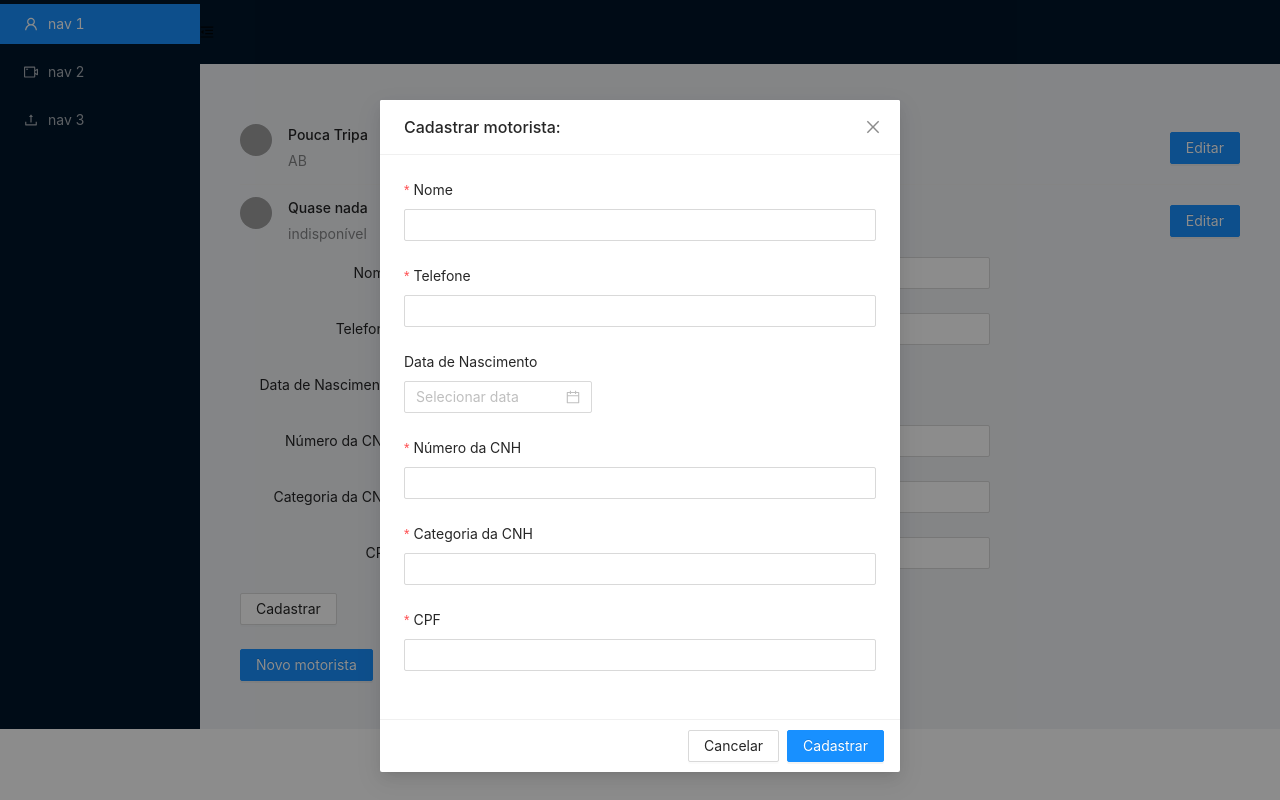
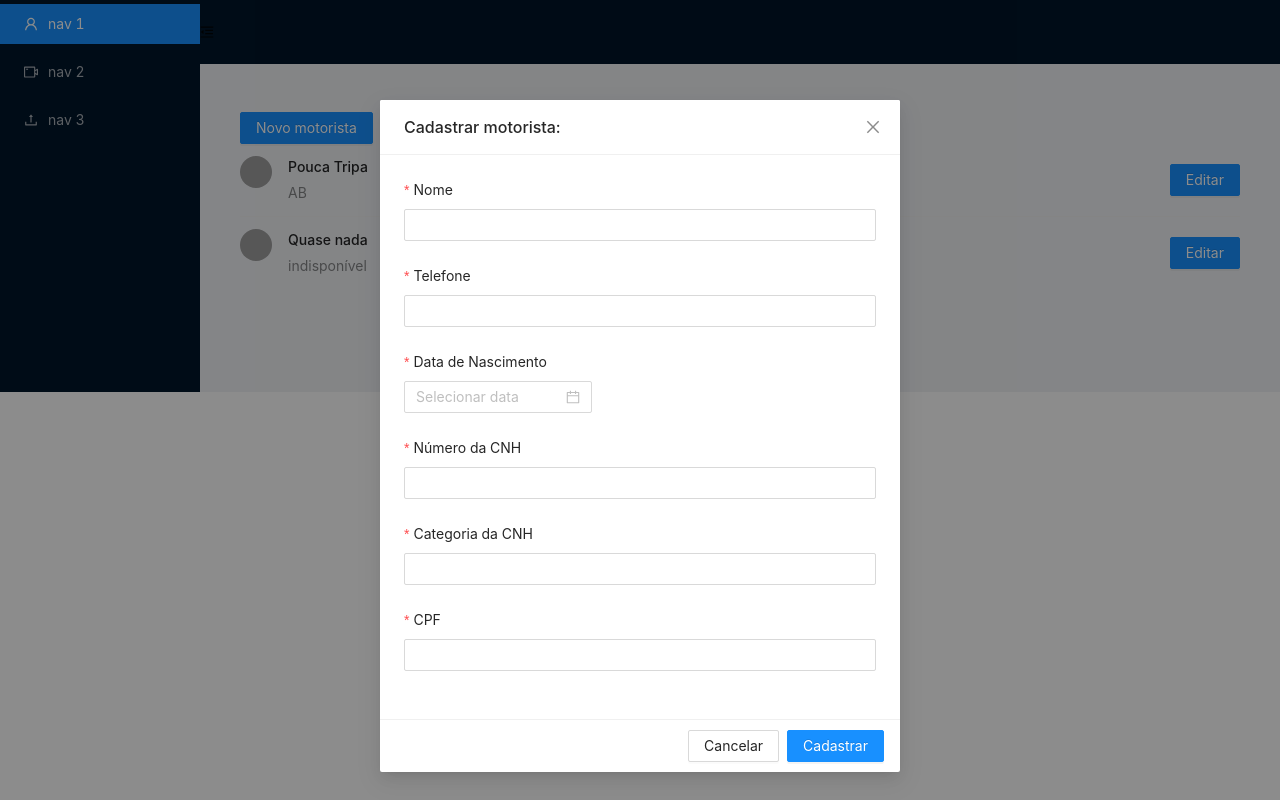
Before and after one commit to mottaluizantonio/case-truckpad-reactjs, a React (Vite) app: page / in a window 1280 px wide. Both pictures are taken after a click on the button "Novo motorista". Built offline with nearby package versions, Linux system fonts and the light colour scheme; grey boxes are pictures that could not be loaded.

Commit message:
feat: create new driver

```diff
--- a/src/App.jsx
+++ b/src/App.jsx
@@ -68,9 +68,9 @@ const App = () => {
           }}
         >
           {/* <DriversCarousel /> */}
+          {/* <CreateDriver /> */}
+          <CreateDriverModal>Novo motorista</CreateDriverModal>
           <DriversList />
-          <CreateDriver />
-          <CreateDriverModal>Novo motorista</CreateDriverModal>
         </Content>
       </Layout>
     </Layout>
--- a/src/components/CollectionCreateForm.jsx
+++ b/src/components/CreateDriverModal/CollectionCreateForm.jsx
@@ -3,6 +3,7 @@ import React from "react";
 
 const CollectionCreateForm = ({ open, onCreate, onCancel }) => {
   const [form] = Form.useForm();
+
   return (
     <Modal
       open={open}
@@ -55,6 +56,7 @@ const CollectionCreateForm = ({ open, onCreate, onCancel }) => {
           <Input />
         </Form.Item>
         <Form.Item
+          name="birthdate"
           label="Data de Nascimento"
           rules={[
             {
@@ -94,6 +96,7 @@ const CollectionCreateForm = ({ open, onCreate, onCancel }) => {
           label="CPF"
           rules={[
             {
+              unique: true,
               required: true,
               message: "Por favor, insira o número do CPF.",
             },
--- /dev/null
+++ b/src/components/CreateDriverModal/index.jsx
@@ -0,0 +1,64 @@
+import { Button } from "antd";
+import React, { useContext, useState } from "react";
+import { DriversContext } from "../../providers/drivers";
+import getDocument from "../../utils/getDocument";
+import CollectionCreateForm from "./CollectionCreateForm";
+
+const CreateDriverModal = ({ children }) => {
+  const { drivers, addDriver } = useContext(DriversContext);
+
+  const [open, setOpen] = useState(false);
+
+  const onCreate = (values) => {
+    console.log("Received values of form: ", values);
+    const { name, phone, birthdate, cnh, category, cpf } = values;
+
+    const cpfAlreadyRegistered = drivers.find(
+      (driver) => getDocument(driver) === cpf
+    );
+
+    if (!cpfAlreadyRegistered) {
+      const newDriver = {
+        name,
+        birthdate,
+        phone,
+        documents: [
+          {
+            doc_type: "CNH",
+            category,
+            number: cnh,
+          },
+          {
+            doc_type: "CPF",
+            number: cpf,
+          },
+        ],
+      };
+
+      addDriver(newDriver);
+      setOpen(false);
+    }
+  };
+
+  return (
+    <div>
+      <Button
+        type="primary"
+        onClick={() => {
+          setOpen(true);
+        }}
+      >
+        {children}
+      </Button>
+      <CollectionCreateForm
+        open={open}
+        onCreate={onCreate}
+        onCancel={() => {
+          setOpen(false);
+        }}
+      />
+    </div>
+  );
+};
+
+export default CreateDriverModal;
--- a/src/components/EditDriverModal/CollectionEditForm.jsx
+++ b/src/components/EditDriverModal/CollectionEditForm.jsx
@@ -37,7 +37,8 @@ const CollectionEditForm = ({ cpf, open, onCreate, onCancel }) => {
       >
         <Form.Item
           name="name"
-          label={driver.name}
+          initialValue={driver.name}
+          label="Nome completo"
           rules={[
             {
               required: true,
@@ -49,6 +50,7 @@ const CollectionEditForm = ({ cpf, open, onCreate, onCancel }) => {
         </Form.Item>
         <Form.Item
           name="phone"
+          initialValue={driver.phone}
           label="Telefone"
           rules={[
             {
@@ -60,6 +62,7 @@ const CollectionEditForm = ({ cpf, open, onCreate, onCancel }) => {
           <Input />
         </Form.Item>
         <Form.Item
+          name="birthdate"
           label="Data de Nascimento"
           rules={[
             {
@@ -72,6 +75,7 @@ const CollectionEditForm = ({ cpf, open, onCreate, onCancel }) => {
         </Form.Item>
         <Form.Item
           name="cnh"
+          initialValue={getDocument(driver, "numberCNH")}
           label="Número da CNH"
           rules={[
             {
@@ -84,6 +88,7 @@ const CollectionEditForm = ({ cpf, open, onCreate, onCancel }) => {
         </Form.Item>
         <Form.Item
           name="category"
+          initialValue={getDocument(driver, "CNH")}
           label="Categoria da CNH"
           rules={[
             {
@@ -96,6 +101,7 @@ const CollectionEditForm = ({ cpf, open, onCreate, onCancel }) => {
         </Form.Item>
         <Form.Item
           name="cpf"
+          initialValue={getDocument(driver)}
           label="CPF"
           rules={[
             {
--- a/src/components/CreateDriverModal.jsx
+++ b/src/components/EditDriverModal/index.jsx
@@ -1,8 +1,9 @@
 import { Button } from "antd";
-import React, { useState } from "react";
-import CollectionCreateForm from "./CollectionCreateForm";
+import React, { useContext, useState } from "react";
+import { DriversContext } from "../../providers/drivers";
+import CollectionEditForm from "./CollectionEditForm";
 
-const CreateDriverModal = ({ children }) => {
+const EditDriverModal = ({ cpf, children }) => {
   const [open, setOpen] = useState(false);
 
   const onCreate = (values) => {
@@ -20,7 +21,8 @@ const CreateDriverModal = ({ children }) => {
       >
         {children}
       </Button>
-      <CollectionCreateForm
+      <CollectionEditForm
+        cpf={cpf}
         open={open}
         onCreate={onCreate}
         onCancel={() => {
@@ -31,4 +33,4 @@ const CreateDriverModal = ({ children }) => {
   );
 };
 
-export default CreateDriverModal;
+export default EditDriverModal;
--- a/src/components/EditDriverModal/index.tsx
+++ /dev/null
@@ -1,35 +0,0 @@
-import { Button } from "antd";
-import React, { useState } from "react";
-import CollectionEditForm from "./CollectionEditForm";
-
-const EditDriverModal = ({ cpf, children }) => {
-  const [open, setOpen] = useState(false);
-
-  const onCreate = (values) => {
-    console.log("Received values of form: ", values);
-    setOpen(false);
-  };
-
-  return (
-    <div>
-      <Button
-        type="primary"
-        onClick={() => {
-          setOpen(true);
-        }}
-      >
-        {children}
-      </Button>
-      <CollectionEditForm
-        cpf={cpf}
-        open={open}
-        onCreate={onCreate}
-        onCancel={() => {
-          setOpen(false);
-        }}
-      />
-    </div>
-  );
-};
-
-export default EditDriverModal;
--- a/src/utils/getDocument.js
+++ b/src/utils/getDocument.js
@@ -4,8 +4,12 @@ const getDocument = (driver, docType = "CPF") => {
       driver.documents.find((doc) => (doc.doc_type = "CNH")).category ||
       "indisponível"
     );
+  } else {
+    if (docType === "numberCNH") {
+      return driver.documents.find((doc) => (doc.doc_type = "CNH")).number;
+    }
+    return driver.documents.find((doc) => (doc.doc_type = "CPF")).number;
   }
-  return driver.documents.find((doc) => (doc.doc_type = "CPF")).number;
 };
 
 export default getDocument;
```
